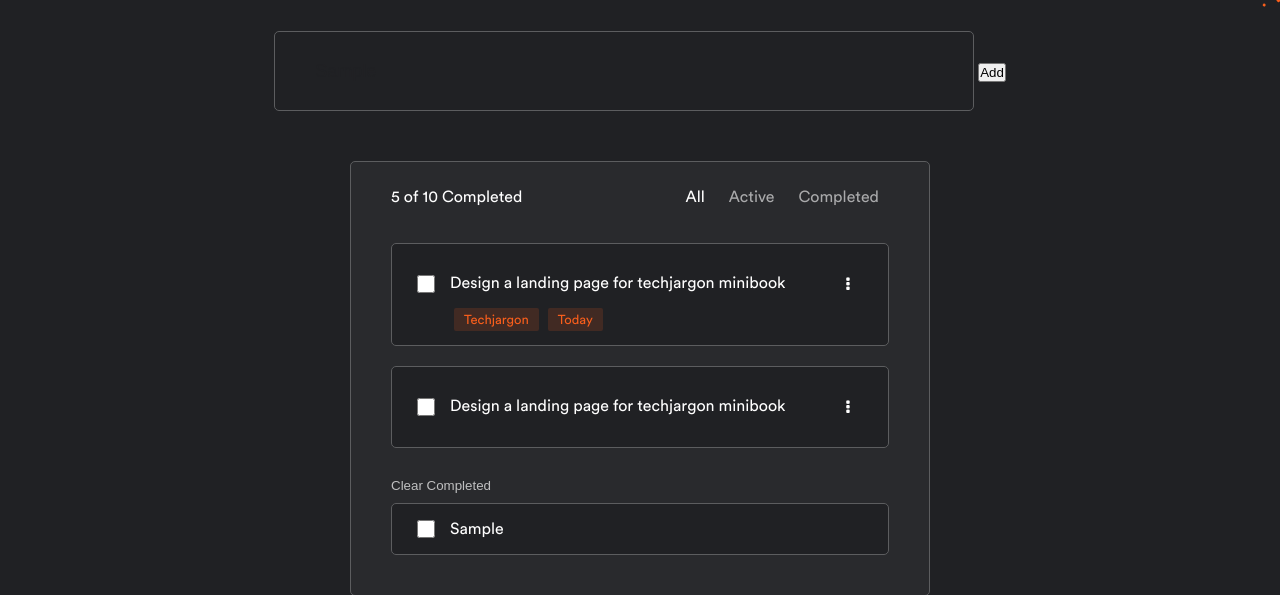
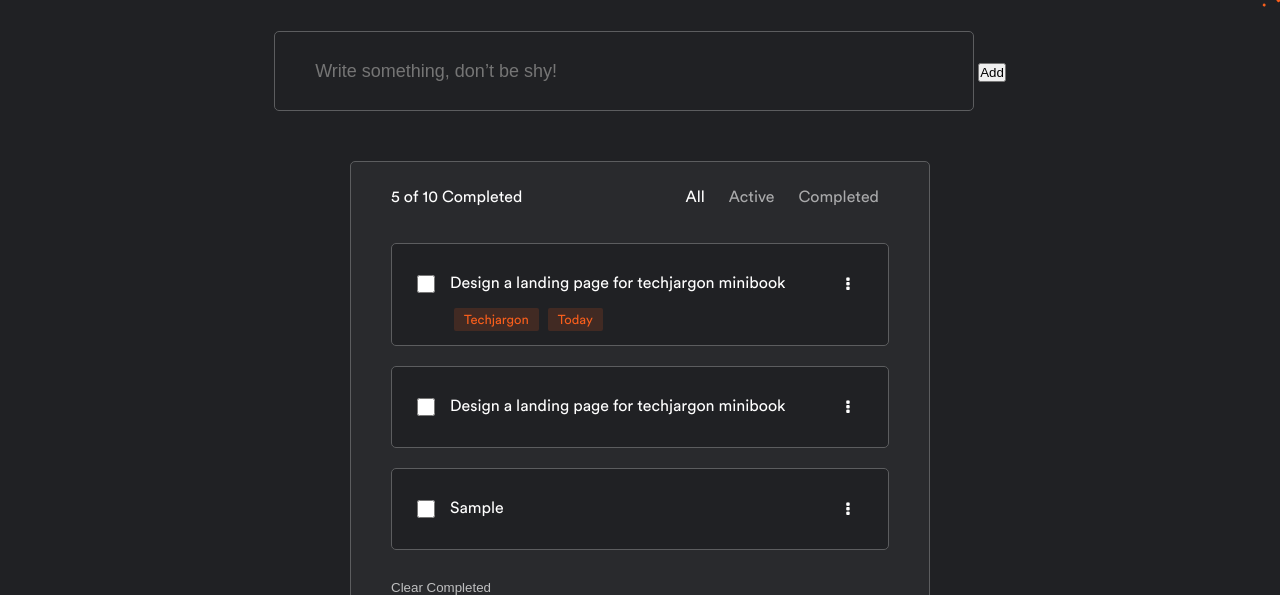
Before and after one commit to nilsgova/final-todo-app, a plain HTML site: page html.integration/index.html in a window 1280 px wide. Both pictures are taken after typing "Sample" into the empty fields and a click on the button "Add". Shown: the part 205-800 px from the top of the page. Drawn offline with Linux system fonts and the light colour scheme.

Commit message:
added option button to new created items

```diff
--- a/html.integration/custom.js
+++ b/html.integration/custom.js
@@ -8,11 +8,12 @@ function switchTheme() {
 switchCheckbox.addEventListener('change', switchTheme)
 
 // Selectors for dropdown
+function selectorsDropdown() {
     const showOptionsBtns = document.querySelectorAll('.show-options');
     const optionsDropdownBtns = document.querySelectorAll('.show-options');
     const addLabel = document.querySelectorAll('.addlabelbtn');
 
-showOptionsBtns.forEach(btn => btn.addEventListener('click', function(e) {
+    showOptionsBtns.forEach(btn => btn.addEventListener('click', function (e) {
         const optionButton = e.currentTarget;
         optionButton.nextElementSibling.classList.toggle('show');
     }))
@@ -26,3 +27,4 @@ function showLabelOption(e) {
     }
 
     addLabel.forEach(btn => btn.addEventListener('click', showLabelOption));
+}
--- a/html.integration/index.html
+++ b/html.integration/index.html
@@ -45,13 +45,14 @@
 
     <!-- Todos -->
     <div class="todos-container" id="listTodos">
+      <div id="all-todos">
         <div class="todos-head">
           <div class="task-completed">5 of 10 Completed</div>
           <div class="filter">
             <ul>
-            <li><a href="#" class="active">All</a></li>
-            <li><a href="#">Active</a></li>
-            <li><a href="#">Completed</a></li>
+              <li><a href="#" id ="all" class="active">All</a></li>
+              <li><a href="#" id="active">Active</a></li>
+              <li><a href="#" id="completed">Completed</a></li>
             </ul>
           </div>
         </div>
@@ -125,8 +126,11 @@
           </div>
         </div>
         <!-- Todo Item -->
+      </div>
+      <button class="clearall">Clear Completed</button>
+    <div id="completed-items">
 
-      <button class="clearall">Clear Completed</button>
+    </div>
     </div>
     <!-- Todos -->
   </div>
@@ -135,7 +139,7 @@
   </footer>
 
   <script src="./custom.js"></script>
-  <script src="./todo.js" ></script>
+  <script src="./todo.js"></script>
 
 </body>
 
--- a/html.integration/style.css
+++ b/html.integration/style.css
@@ -232,7 +232,7 @@ input:checked + .slider:before {
   width: 700px;
   border-radius: 5px;
   font-size: 18px;
-  color: var(--black);
+  color: var(--white);
   margin: 0 auto;
   box-shadow: 0px 30px 40px rgba(0, 0, 0, 0.07);
 }
--- a/html.integration/todo.js
+++ b/html.integration/todo.js
@@ -1,12 +1,17 @@
 let doneBTN;
 let todosList;
 let addBtn;
+let allBtn;
+let activeBtn;
+let completedBtn;
+let showOptionsBtns;
 
 window.addEventListener('DOMContentLoaded', () => {
-    todosList = document.getElementById("listTodos");
+    todosList = document.getElementById("all-todos");
     console.log(todosList);
     addBtn = document.getElementById("addButton");
     addBtn.addEventListener("click",createItem);
+    selectorsDropdown();
 });
 
 // create new todo item
@@ -23,25 +28,92 @@ function createItem(event){
     labelItem.innerText = myInput;
     todoItemTop.appendChild(inputItem);
     todoItemTop.appendChild(labelItem);
+    addOptions(todoItemTop);
     todoItem.appendChild(todoItemTop);
     todosList.append(todoItem);
+    clearField("Write something, don’t be shy!");
 };
+
+function onKeyPress(event) {
+    event.preventDefault();
+    event.stopPropagation();
+    // Number 13 is the "Enter" key on the keyboard
+    if (event.keyCode === 13) {
+        // Trigger the button element with a click
+        createItem();
+    }
+    clearField("Write something, don’t be shy!");
+};
+
+// clear input field
+function clearField(value) {
+    const inputfield = document.getElementById("input");
+    inputfield.value = "";
+    inputfield.placeholder = value;
+}
+
+// get all active items
+function activeTodos(){
+    const allTodos = document.getElementsByClassName("todo-item");
+    return allTodos;
+}
+
 // create new element and add a classname to it
 function createNewElement(element,className,addType){
     const createdElement = document.createElement(element);
-    createdElement.classList.add(className);
+    if(className !== ""){
+        createdElement.classList.add(className);
+    };
     if(addType){
         createdElement.type = addType;
     }
     return createdElement;
 }
 
+//create a element and append it to parent
+function appendItem(element,className,parrentItem,extraClass,innerText){
+    const newEllement = createNewElement(element,className);
+    if(extraClass !== ""){
+        newEllement.classList.add(extraClass);
+    };
+    if(innerText !== ""){
+        newEllement.innerText = innerText;
+    };
+    parrentItem.appendChild(newEllement);
+}
 
-function onKeyPress(event) {
-    event.preventDefault();
-    // Number 13 is the "Enter" key on the keyboard
-    if (event.keyCode === 13) {
-        // Trigger the button element with a click
-        createItem();
-    }
-};
+//add options to item
+function addOptions(parrentItem){
+    //outer container
+    const options = createNewElement("div","options");
+    //icon options
+    const showOptions = createNewElement("span","show-options");
+    // togle option button
+    showOptions.addEventListener("click",function(e){
+        const optionButton = e.currentTarget;
+        optionButton.nextElementSibling.classList.toggle('show');
+    })
+    appendItem("i","fa",showOptions,"fa-ellipsis-v","");
+    //dropdown options
+    const buttonContainer = createNewElement("div","options-dropdown");
+    appendItem("button","edit",buttonContainer,"","Edit");
+    appendItem("button","delete",buttonContainer,"","Delete");
+    appendItem("button","addlabelbtn",buttonContainer,"","Add label");
+    //add label
+    const addLabel = createNewElement("div","addlabel");
+        //add H6
+    appendItem("h6","",addLabel,"","Add Label");
+        //add form
+    const formItem = createNewElement("form","");
+    const formInput = createNewElement("input","addlabelInput");
+    formInput.type = "text";
+    formInput.placeholder = "Enter label name";
+    formInput.name = "addlabel";
+    formItem.appendChild(formInput);
+    addLabel.appendChild(formItem);
+    //add 3 options to outer div
+    options.appendChild(showOptions);
+    options.appendChild(buttonContainer);
+    options.appendChild(addLabel);
+    parrentItem.append(options);
+}
```
Lines whose indentation alone changed are shown as unchanged.
